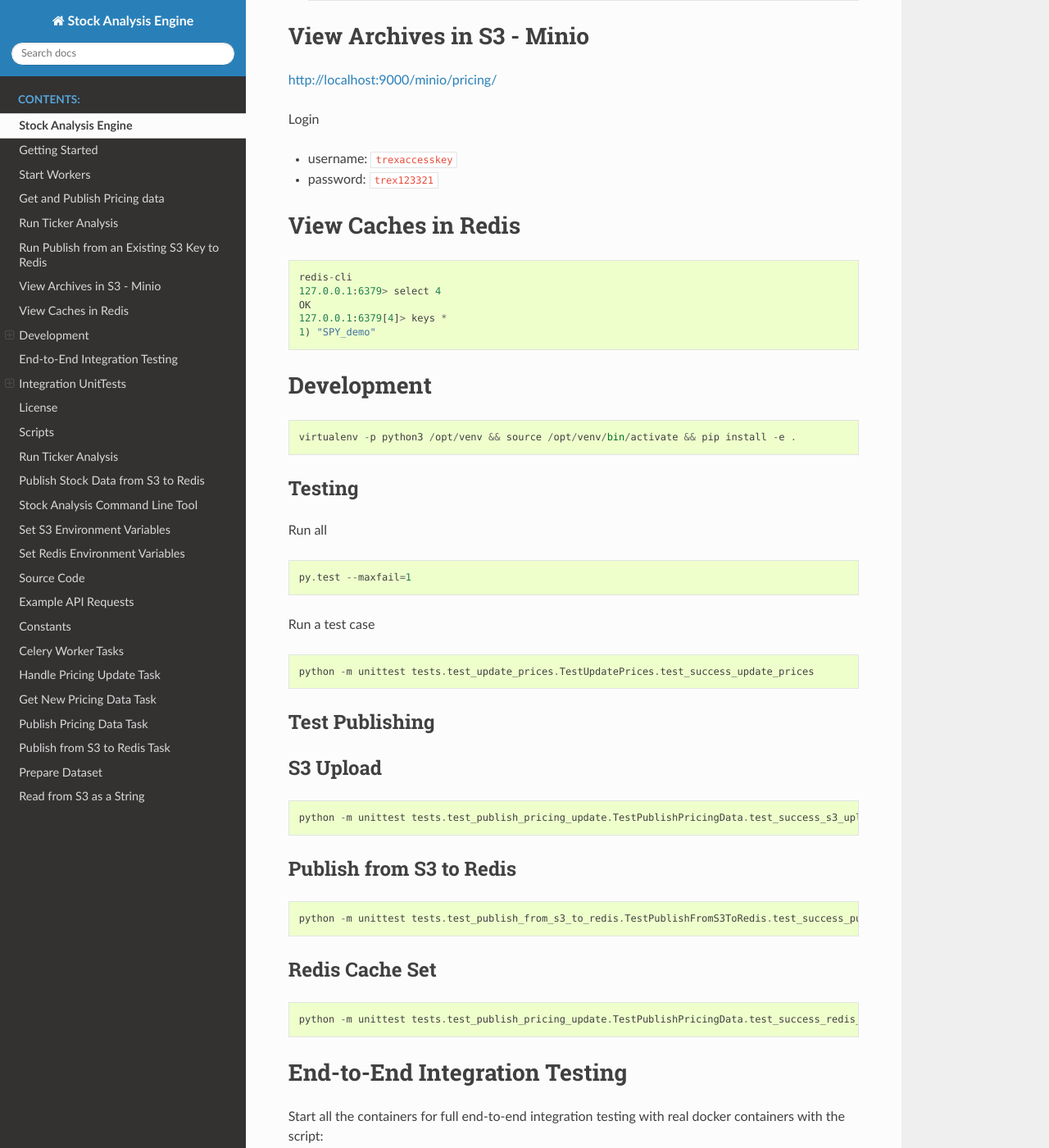
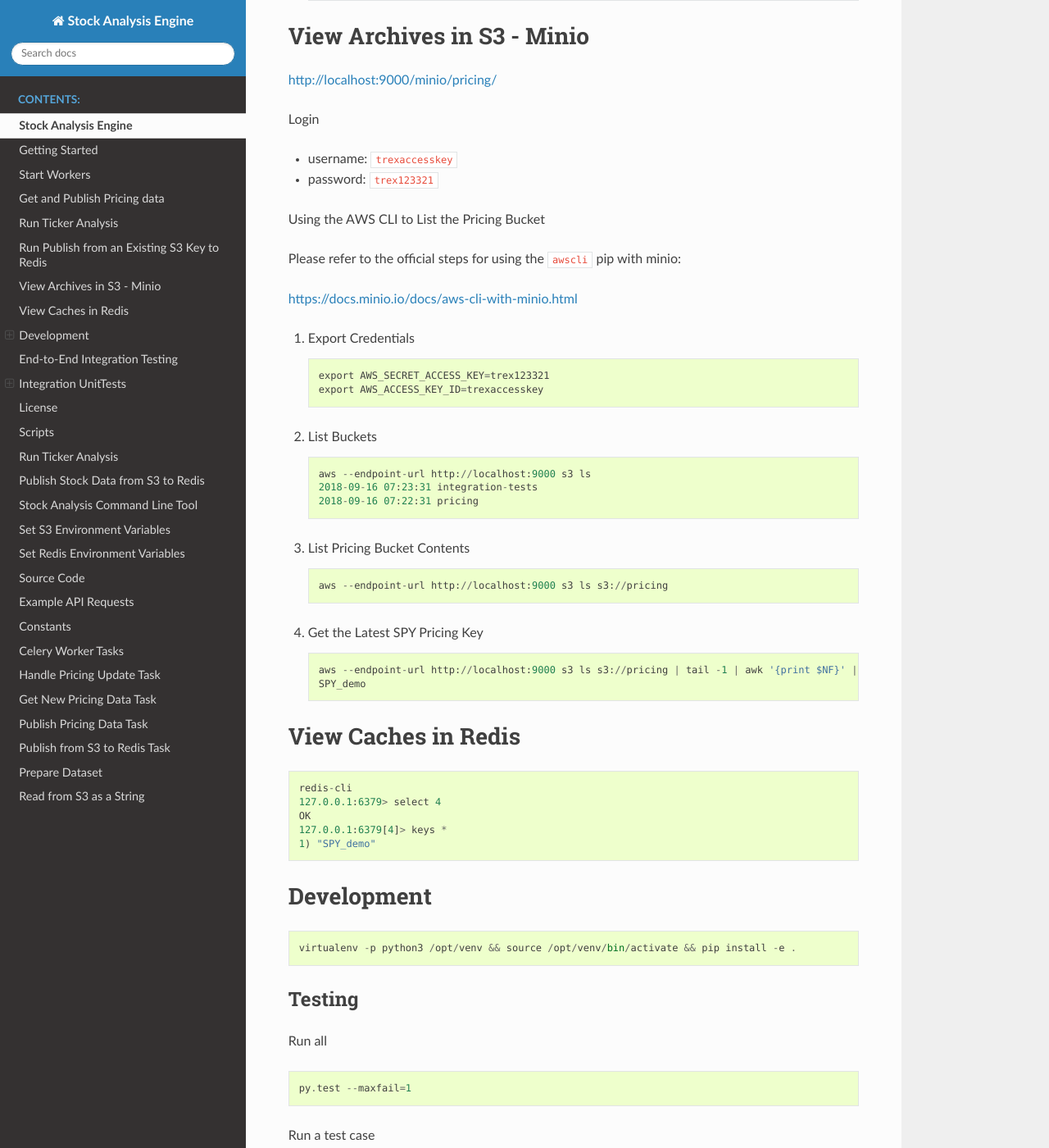
Before and after one commit to AlgoTraders/stock-analysis-engine, a Sphinx documentation site: the page built from docs/source/README.rst, in a window 1280 px wide and 1400 px high, scrolled down 2643 px. Shown: the whole window at 82% size. Built offline with Sphinx 7.4.7 and the Read the Docs theme 2.0.0, drawn with Linux system fonts in a browser that asks for light colours; some of the changed text lies outside the part shown.

Commit message:
syncing readme

```diff
--- a/docs/source/README.rst
+++ b/docs/source/README.rst
@@ -154,6 +154,40 @@ Login
 - username: ``trexaccesskey``
 - password: ``trex123321``
 
+Using the AWS CLI to List the Pricing Bucket
+
+Please refer to the official steps for using the ``awscli`` pip with minio:
+
+https://docs.minio.io/docs/aws-cli-with-minio.html
+
+#.  Export Credentials
+
+    ::
+
+        export AWS_SECRET_ACCESS_KEY=trex123321
+        export AWS_ACCESS_KEY_ID=trexaccesskey
+
+#.  List Buckets
+
+    ::
+
+        aws --endpoint-url http://localhost:9000 s3 ls
+        2018-09-16 07:23:31 integration-tests
+        2018-09-16 07:22:31 pricing
+
+#.  List Pricing Bucket Contents
+
+    ::
+
+        aws --endpoint-url http://localhost:9000 s3 ls s3://pricing
+
+#.  Get the Latest SPY Pricing Key
+
+    ::
+
+        aws --endpoint-url http://localhost:9000 s3 ls s3://pricing | tail -1 | awk '{print $NF}' | grep -i spy
+        SPY_demo
+
 View Caches in Redis
 ====================
 
@@ -290,6 +324,15 @@ Publish from S3 to Redis
 
     python -m unittest tests.test_publish_from_s3_to_redis.TestPublishFromS3ToRedis.test_integration_publish_from_s3_to_redis
 
+Prepare a Dataset
+-----------------
+
+::
+
+    ticker=SPY
+    sa.py -t ${ticker} -f -o ${ticker}_latest_v1 -j prepared -u pricing -k trexaccesskey -s trex123321 -a localhost:9000 -r localhost:6379 -m 4 -n ${ticker}_demo
+
+
 Linting
 -------
 
```
